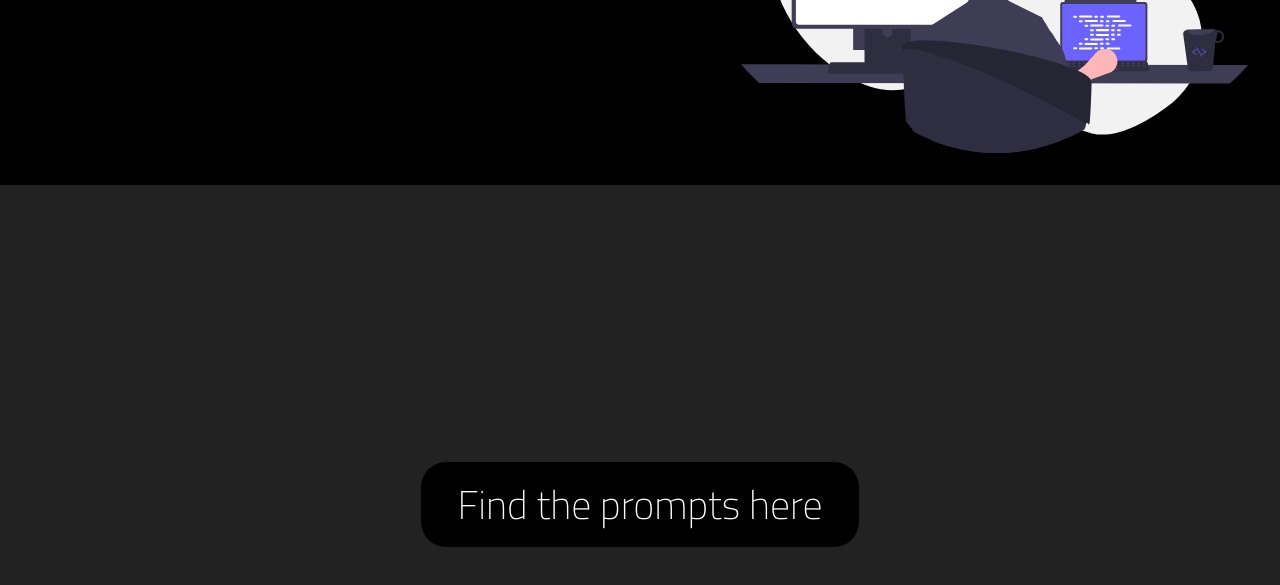
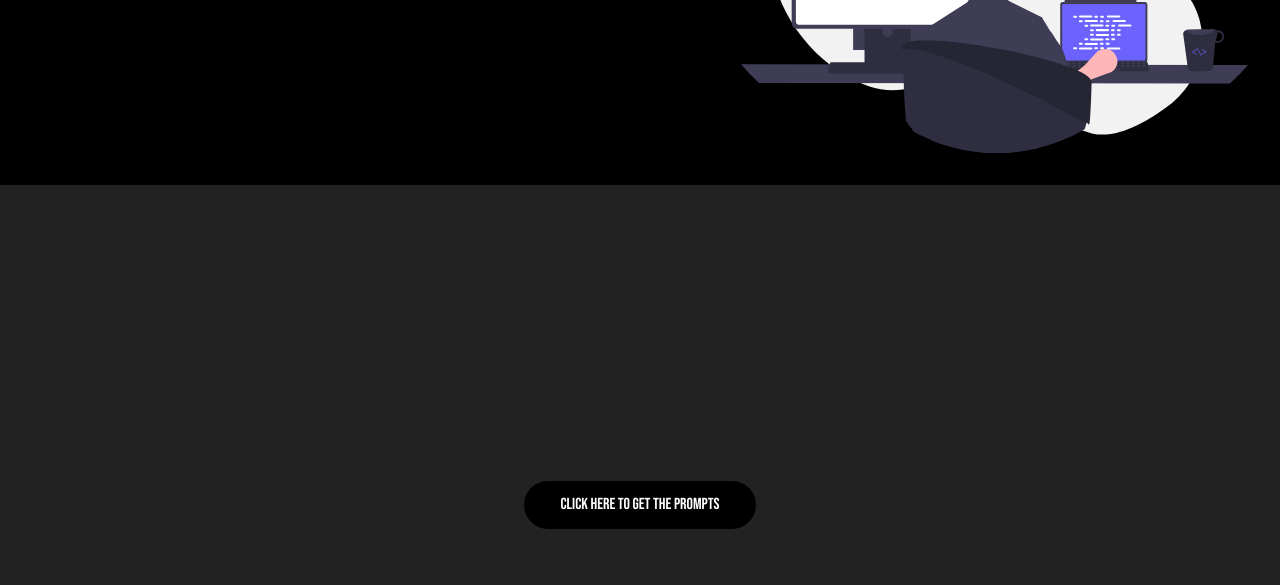
Before and after one commit to bLanK-sudo/devathon, a plain HTML site: page index.html in a window 1280 px wide. Shown: the part 407-992 px from the top of the page. Drawn offline with nearby package versions, Linux system fonts and the light colour scheme.

Commit message:
New prompt

```diff
--- a/index.html
+++ b/index.html
@@ -29,12 +29,13 @@
             </div>
         </nav>
         <section class="about text-center flex justify-center items-center font-bebas p-8">
-            <div id="timer">
+            <a class='btn' href='https://docs.google.com/document/d/1IY3YOpiSFNvEOEh8p3ROJAGhEwS3H8WAtoOS2ZbdK5Y/edit?usp=sharing' target='_blank'>Click here to get the prompts</a>
+            <!-- <div id="timer">
                 <div id="days"></div>
                 <div id="hours"></div>
                 <div id="minutes"></div>
                 <div id="seconds"></div>
-            </div>
+            </div> -->
         </section>
     </main>
     <script src="https://ajax.googleapis.com/ajax/libs/jquery/3.1.1/jquery.min.js"></script>
@@ -60,40 +61,40 @@
                 }
             }
         }
-        function makeTimer(inter) {
-            var endTime = new Date("11 August 2022 00:00:00 GMT+05:30");
+    //     function makeTimer(inter) {
+    //         var endTime = new Date("11 August 2022 00:00:00 GMT+05:30");
 
-    //		var endTime = new Date("29 April 2018 9:56:00 GMT+01:00");
-            endTime = (Date.parse(endTime) / 1000);
+    // //		var endTime = new Date("29 April 2018 9:56:00 GMT+01:00");
+    //         endTime = (Date.parse(endTime) / 1000);
 
-            var now = new Date();
-            now = (Date.parse(now) / 1000);
+    //         var now = new Date();
+    //         now = (Date.parse(now) / 1000);
 
-            var timeLeft = endTime - now;
+    //         var timeLeft = endTime - now;
 
-            var days = Math.floor(timeLeft / 86400);
-            var hours = Math.floor((timeLeft - (days * 86400)) / 3600);
-            var minutes = Math.floor((timeLeft - (days * 86400) - (hours * 3600 )) / 60);
-            var seconds = Math.floor((timeLeft - (days * 86400) - (hours * 3600) - (minutes * 60)));
+    //         var days = Math.floor(timeLeft / 86400);
+    //         var hours = Math.floor((timeLeft - (days * 86400)) / 3600);
+    //         var minutes = Math.floor((timeLeft - (days * 86400) - (hours * 3600 )) / 60);
+    //         var seconds = Math.floor((timeLeft - (days * 86400) - (hours * 3600) - (minutes * 60)));
 
-            if (hours < "10") { hours = "0" + hours; }
-            if (minutes < "10") { minutes = "0" + minutes; }
-            if (seconds < "10") { seconds = "0" + seconds; }
+    //         if (hours < "10") { hours = "0" + hours; }
+    //         if (minutes < "10") { minutes = "0" + minutes; }
+    //         if (seconds < "10") { seconds = "0" + seconds; }
 
 
-            if (timeLeft <= 0) {
-                $('#timer').html("<a class='btn' href='https://docs.google.com/document/d/1IY3YOpiSFNvEOEh8p3ROJAGhEwS3H8WAtoOS2ZbdK5Y/edit?usp=sharing' target='_blank'>Find the prompts here</a>")
-                clearInterval(inter)
-            } else {
-                $("#days").html(days + "<span>Days</span>");
-                $("#hours").html(hours + "<span>Hours</span>");
-                $("#minutes").html(minutes + "<span>Minutes</span>");
-                $("#seconds").html(seconds + "<span>Seconds</span>");
-            }
-        }
+    //         if (timeLeft >= 0) {
+    //             $('#timer').html("")
+    //             clearInterval(inter)
+    //         } else {
+    //             $("#days").html(days + "<span>Days</span>");
+    //             $("#hours").html(hours + "<span>Hours</span>");
+    //             $("#minutes").html(minutes + "<span>Minutes</span>");
+    //             $("#seconds").html(seconds + "<span>Seconds</span>");
+    //         }
+    //     }
 
 
-        var theTimer = setInterval(function() { makeTimer(theTimer); }, 1000);
+    //     var theTimer = setInterval(function() { makeTimer(theTimer); }, 1000);
     </script>
 </body>
 
```
